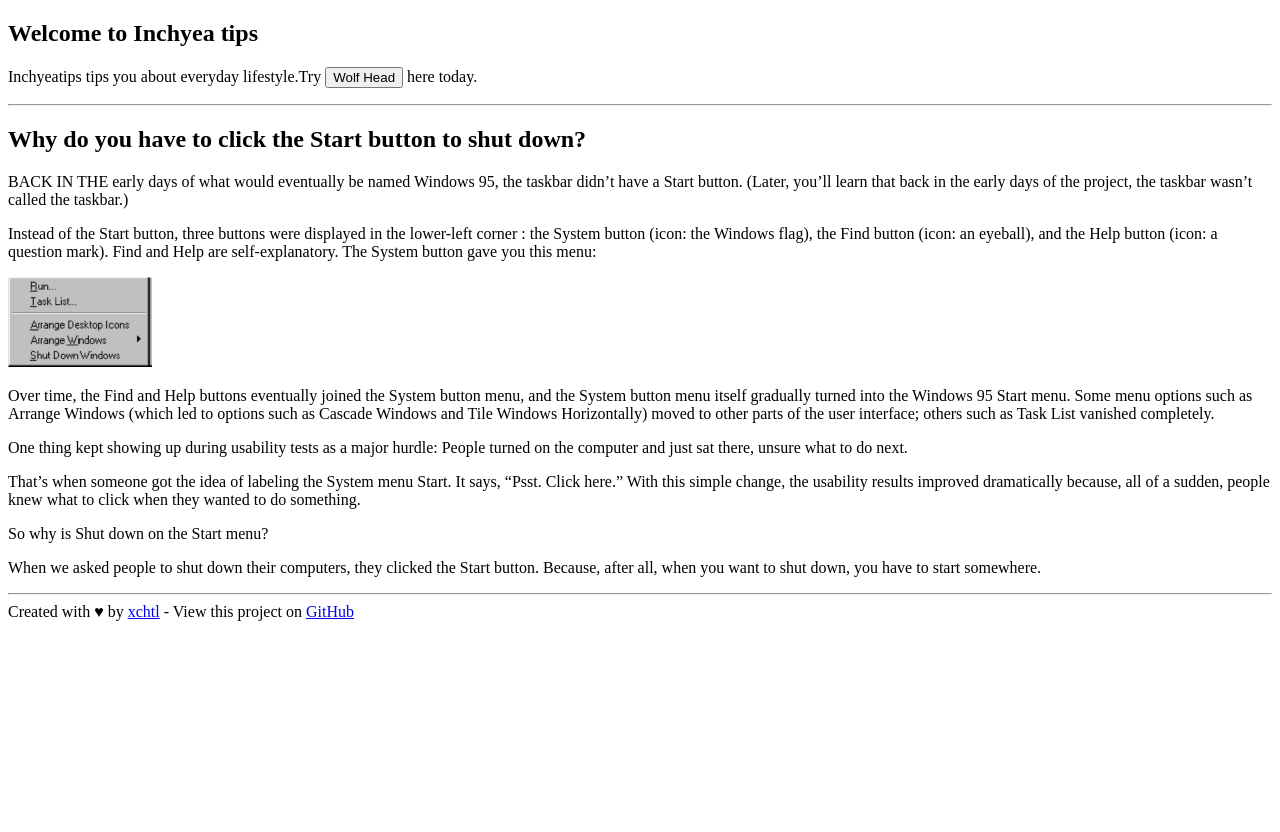
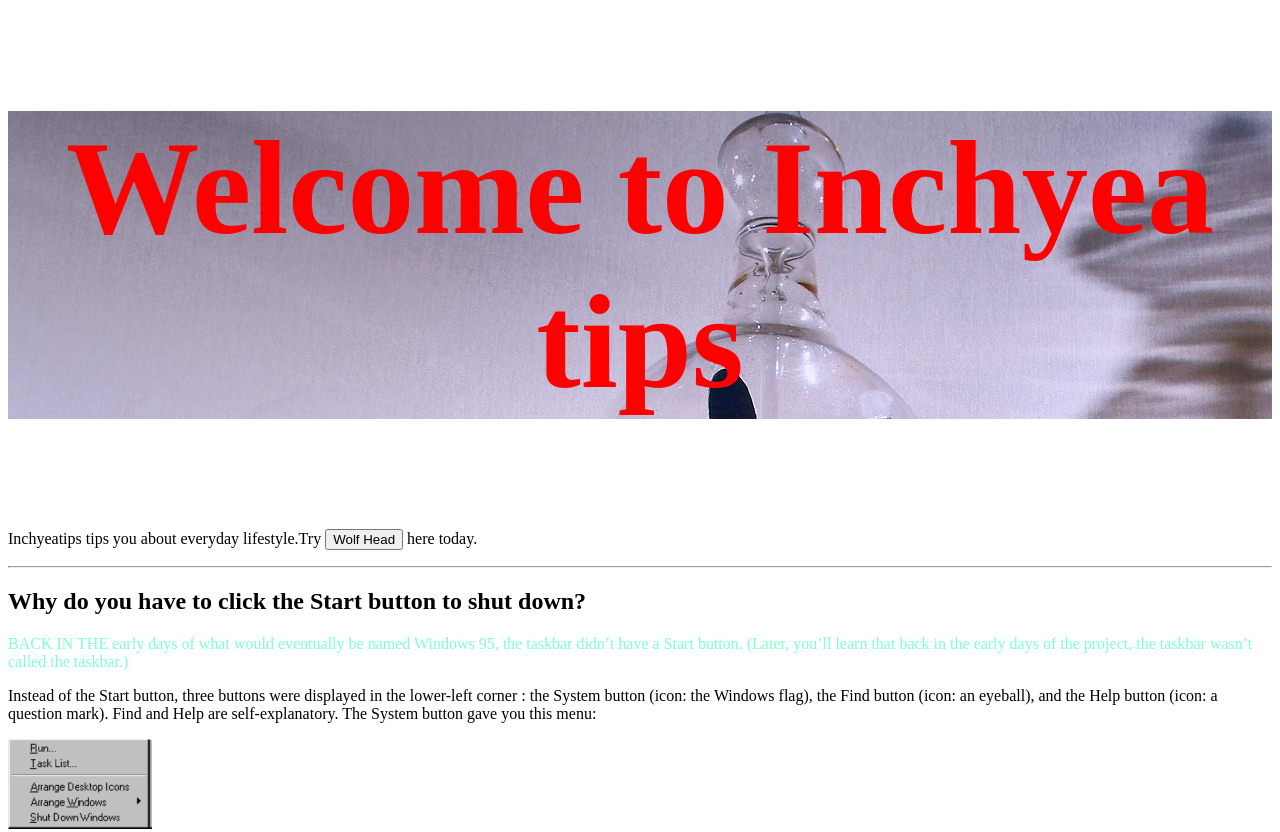
Before and after one commit to xchtl/inchyeatips, a plain HTML site: page WebApplication1/WebApplication1/index.html in a window 1280 px wide. Shown: the top 832 px of the page. Before the commit the page ends 800 px from the top, so only its background shows below. Drawn offline with nearby package versions, Linux system fonts and the light colour scheme.

Commit message:
添加标题背景

```diff
--- a/WebApplication1/WebApplication1/index.css
+++ b/WebApplication1/WebApplication1/index.css
@@ -1,6 +1,10 @@
-body {
+#first {
+    color: red;
+    text-align: center;
+    font-size: 100pt;
+    background-image: url('bg.jpg');
 }
 
-#openSource {
-    outline-color:aquamarine;
+#begin {
+    color:aquamarine;
 }
--- a/WebApplication1/WebApplication1/index.html
+++ b/WebApplication1/WebApplication1/index.html
@@ -3,20 +3,20 @@
 <head>
     <meta charset="UTF-8" lang="en">
     <title>inchyeatips || tips you about everyday lifestyle</title>
-    <link rel="shortcut icon" href="favicon.ico">
-    <link rel="stylesheet" href="index.css">
+    <link rel="shortcut icon" href="mlpcd.ico">
+    <link rel="stylesheet" type="text/css" href="index.css" />
     <script src="http://ajax.aspnetcdn.com/ajax/jQuery/jquery-3.1.1.min.js"></script>
     <script src="index.js"></script>
 </head>
 <body>
     <article>
-        <h1>Welcome to Inchyea tips</h1>
+        <h1 id="first">Welcome to Inchyea tips</h1>
         <p>Inchyeatips tips you about everyday lifestyle.Try <input id="wolfHead" type="submit" value="Wolf Head" /> here today.</p>
     </article>
     <hr />
     <article>
         <h1>Why do you have to click the Start button to shut down?</h1>
-        <p>
+        <p id="begin">
             BACK IN THE early days of what would eventually be named Windows 95, the taskbar didn’t have a Start button. (Later, you’ll learn that back in the early days of the project, the taskbar wasn’t called the taskbar.)
         </p>
         <p>
```
Also changed, not shown: WebApplication1/WebApplication1/bg.jpg (added), WebApplication1/WebApplication1/mlpcd.ico (added), WebApplication1/WebApplication1/wolf/wolf.html (renamed from WebApplication1/WebApplication1/wolf/index.html), 1 other file.
